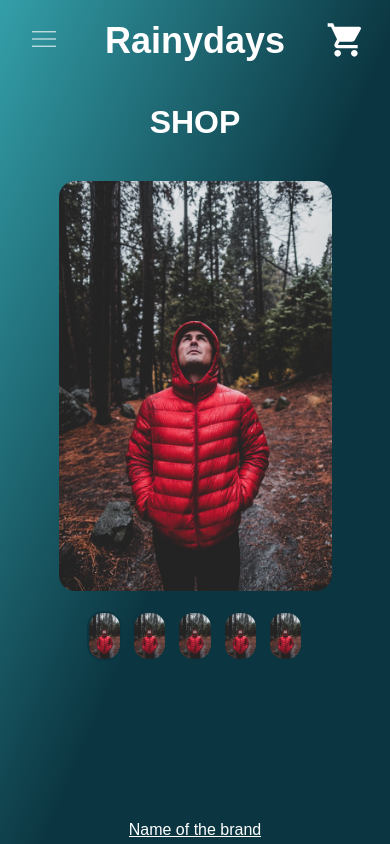
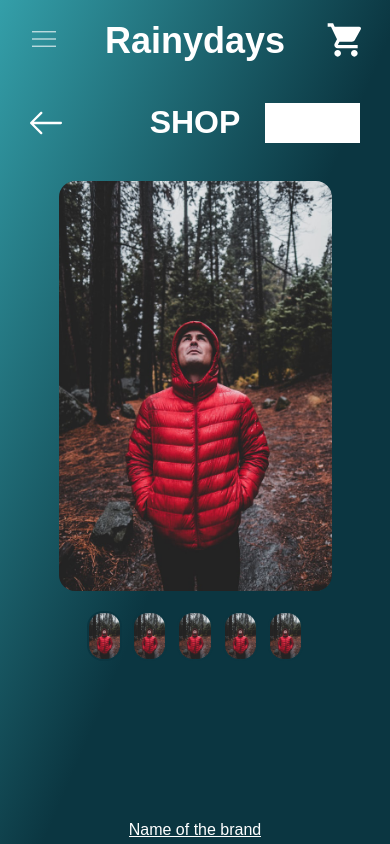
Before and after one commit to MinhBuiCong/Course-assignment-project, a website: page Shop/product-page.html in a window 390 px wide. Drawn offline with Linux system fonts and the light colour scheme.

Commit message:
search and backbutton product page

```diff
--- a/Media-styles/product-page-media.css
+++ b/Media-styles/product-page-media.css
@@ -17,12 +17,28 @@
   .headerDivider {
     display: none;
   }
+
   .pageHeaderDivider {
     display: none;
   }
+  .headerContent {
+    padding: 0px 30px;
+  }
+  .backButton {
+    width: 160px;
+  }
+  .backButton svg {
+    width: 32px;
+    height: auto;
+  }
   .pageHeader {
     font-size: 32px;
-    margin: 40px 0px;
+    margin: 40px 10px;
+  }
+  .searchContent {
+    width: 160px;
+    height: auto;
+    border-radius: 0px;
   }
   .contentContainer {
     display: flex;
--- a/Media-styles/shop-media.css
+++ b/Media-styles/shop-media.css
@@ -37,9 +37,24 @@
     color: #ff8600;
     border: 2px solid #ff8600;
   }
+  .headerContent {
+    padding: 0px 30px;
+  }
+  .backButton {
+    width: 160px;
+  }
+  .backButton svg {
+    width: 32px;
+    height: auto;
+  }
   .pageHeader {
     font-size: 32px;
-    margin: 40px 0px;
+    margin: 40px 10px;
+  }
+  .searchContent {
+    width: 160px;
+    height: auto;
+    border-radius: 0px;
   }
   .dirContainer {
     display: none;
--- a/Shop/product-page.html
+++ b/Shop/product-page.html
@@ -7,6 +7,10 @@
     <link rel="stylesheet" href="../styles/main.css" />
     <link rel="stylesheet" href="../Media-styles/main-media.css" />
     <link rel="stylesheet" href="../Media-styles/product-page-media.css" />
+    <link
+    rel="stylesheet"
+    href="https://cdnjs.cloudflare.com/ajax/libs/font-awesome/4.7.0/css/font-awesome.min.css"
+  />
     <title>Rainydays product page</title>
   </head>
   <body>
@@ -121,7 +125,49 @@
       </header>
       <div class="productPage">
         <hr class="headerDivider" />
+          <div class="headerContent">
+        <span class="backButton">
+          <svg
+            version="1.1"
+            id="Capa_1"
+            xmlns="http://www.w3.org/2000/svg"
+            xmlns:xlink="http://www.w3.org/1999/xlink"
+            x="0px"
+            y="0px"
+            viewBox="0 0 31.49 31.49"
+            style="transform: scale(-1, 1)"
+            style="enable-background: new 0 0 31.49 31.49"
+            xml:space="preserve"
+            fill="#ffffff"
+          >
+            <path
+              d="M21.205,5.007c-0.429-0.444-1.143-0.444-1.587,0c-0.429,0.429-0.429,1.143,0,1.571l8.047,8.047H1.111
+                C0.492,14.626,0,15.118,0,15.737c0,0.619,0.492,1.127,1.111,1.127h26.554l-8.047,8.032c-0.429,0.444-0.429,1.159,0,1.587
+                c0.444,0.444,1.159,0.444,1.587,0l9.952-9.952c0.444-0.429,0.444-1.143,0-1.571L21.205,5.007z"
+            />
+            <g></g>
+            <g></g>
+            <g></g>
+            <g></g>
+            <g></g>
+            <g></g>
+            <g></g>
+            <g></g>
+            <g></g>
+            <g></g>
+            <g></g>
+            <g></g>
+            <g></g>
+            <g></g>
+            <g></g>
+          </svg>
+        </span>
         <h2 class="pageHeader"><a href="../Shop/shop.html">SHOP</a></h2>
+        <form class="searchContent" action="/action_page.php">
+          <button type="submit"><i class="fa fa-search"></i></button>
+          <input type="text" placeholder="Search.." name="search" />
+        </form>
+      </div>
         <hr class="pageHeaderDivider" />
         <div class="contentContainer">
           <div class="imageContainer">
--- a/styles/product-page.css
+++ b/styles/product-page.css
@@ -27,11 +27,77 @@ a:hover {
   transition: all 400ms ease;
 }
 
+.headerContent {
+  display: flex;
+  flex-direction: row;
+  align-items: center;
+  justify-content: space-between;
+  padding: 0px 80px;
+}
+
+.backButton {
+  display: flex;
+  flex-direction: row;
+  align-items: center;
+  justify-content: left;
+  width: 200px;
+  height: 40px;
+  border: none;
+  cursor: pointer;
+}
+
+.backButton svg {
+  width: 40px;
+  height: auto;
+}
+
 .pageHeader {
   display: flex;
+  flex-direction: row;
+  align-items: center;
   justify-content: center;
   font-size: 48px;
   color: white;
+  width: 200px;
+}
+
+.searchContent {
+  display: flex;
+  flex-direction: row-reverse;
+  align-items: center;
+  justify-content: end;
+  width: fit-content;
+  width: 200px;
+  border-radius: 16px;
+  height: 60px;
+}
+
+.searchContent input[type="text"] {
+  height: 40px;
+  font-size: 17px;
+  padding-left: 10px;
+  width: fit-content;
+}
+
+.searchContent button {
+  width: 80px;
+  height: 40px;
+  background: #0b3641;
+  color: white;
+  font-size: 17px;
+  border: 2px solid white;
+  overflow-y: hidden;
+  cursor: pointer;
+}
+
+.searchContent button:hover {
+  background: #ff8600;
+}
+
+.searchContent::after {
+  content: "";
+  clear: both;
+  display: table;
 }
 
 .contentContainer {
```
